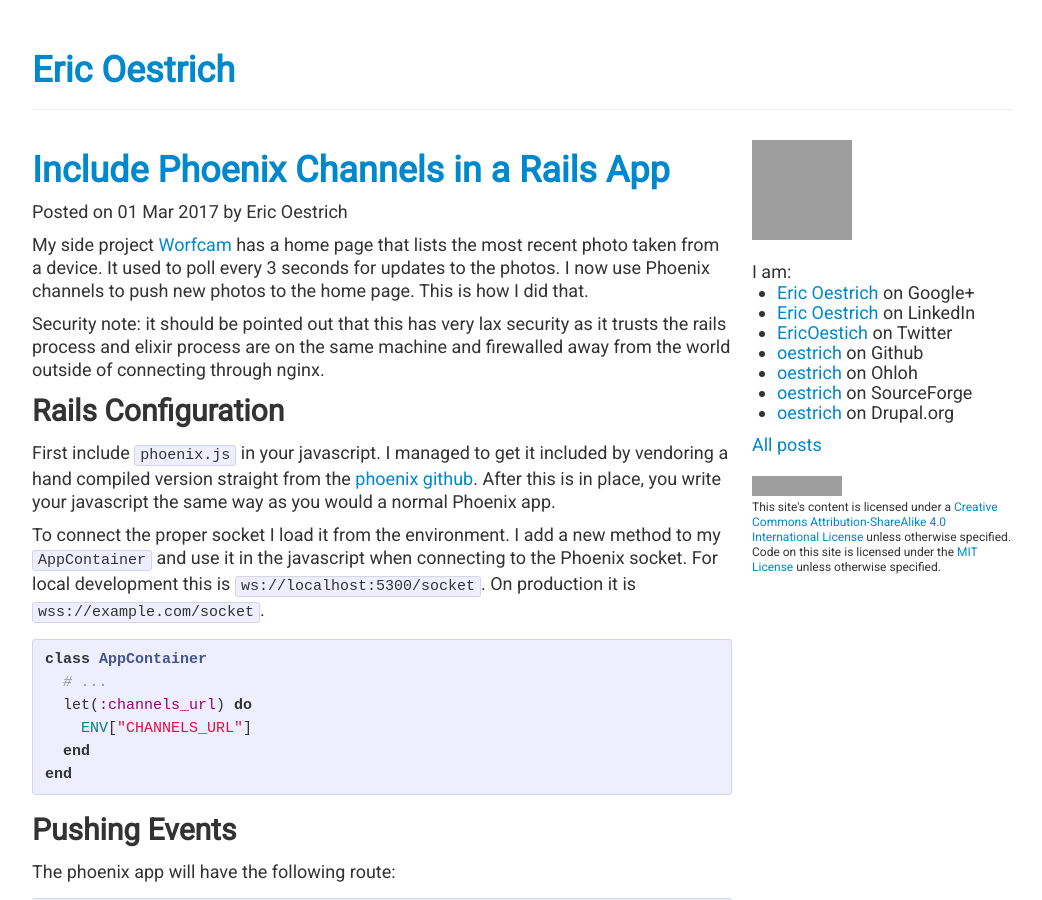
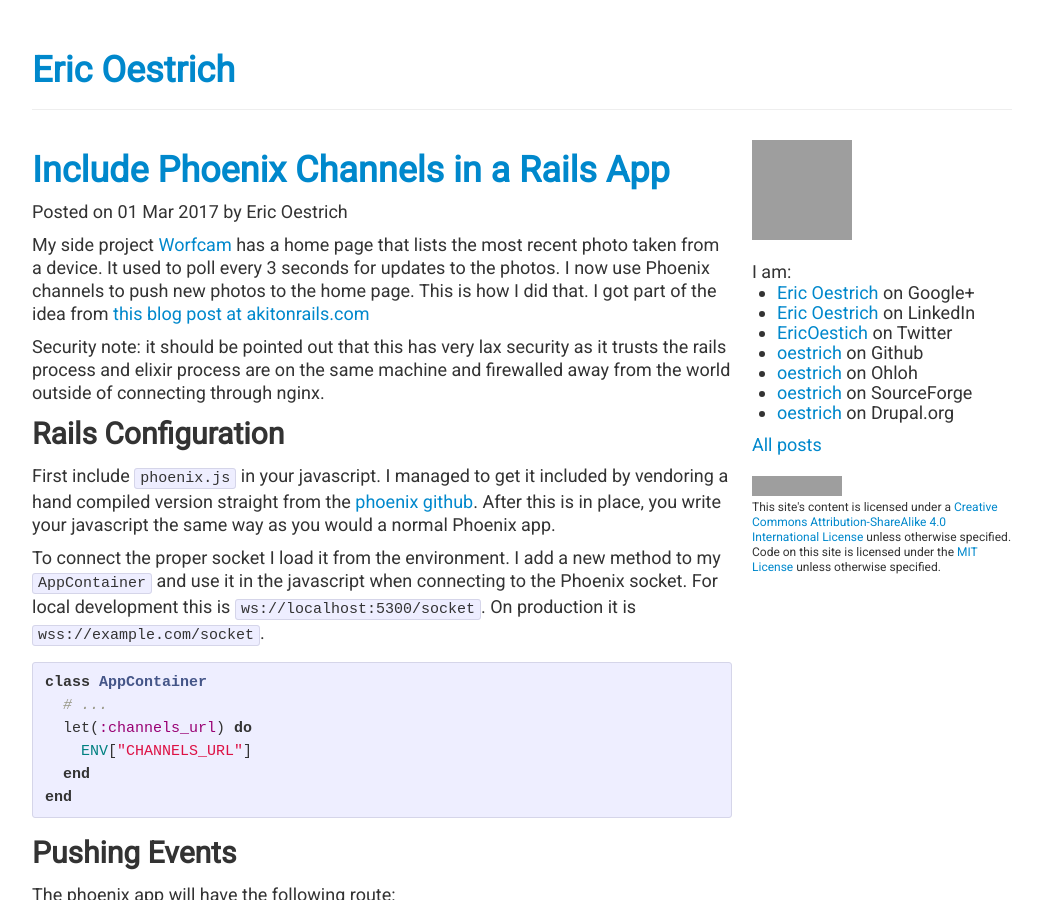
Before and after one commit to oestrich/blog.oestrich.org, a Jekyll site: the page built from _posts/2017-03-01-phoenix-channels-in-rails-app.md, in a window 1280 px wide and 900 px high, cut to the strip 0-900 px from the top of the window. Shown: the whole strip, without its empty margins (118-1160 px from the left). Built offline with Jekyll 4.4.1, drawn with Linux system fonts in a browser that asks for light colours; Markdown is read by kramdown in place of the engine named in the settings; comment, search, counter and statistics services are not loaded; grey boxes are pictures that could not be loaded.

Commit message:
Add attribution to the basic idea

```diff
--- a/_posts/2017-03-01-phoenix-channels-in-rails-app.md
+++ b/_posts/2017-03-01-phoenix-channels-in-rails-app.md
@@ -10,7 +10,7 @@
 date: 2017-03-01 11:30PM
 ---
 
-My side project [Worfcam][worfcam] has a home page that lists the most recent photo taken from a device. It used to poll every 3 seconds for updates to the photos. I now use Phoenix channels to push new photos to the home page. This is how I did that.
+My side project [Worfcam][worfcam] has a home page that lists the most recent photo taken from a device. It used to poll every 3 seconds for updates to the photos. I now use Phoenix channels to push new photos to the home page. This is how I did that. I got part of the idea from [this blog post at akitonrails.com](http://www.akitaonrails.com/2015/12/09/ex-pusher-lite-part-1-phoenix-channels-and-rails-apps)
 
 Security note: it should be pointed out that this has very lax security as it trusts the rails process and elixir process are on the same machine and firewalled away from the world outside of connecting through nginx.
 
```
